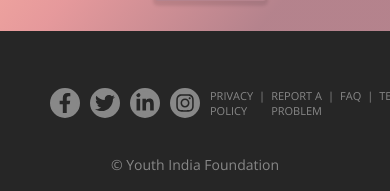
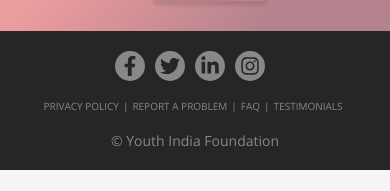
Before and after one commit to tashi2408/yourFriend, a React (Create React App) app: page /#/ in a window 390 px wide. Shown: the part 6640-6831 px from the top of the page. After the commit the page ends 6810 px from the top, so only its background shows below. Built offline with nearby package versions, Linux system fonts and the light colour scheme.

Commit message:
footer responsive

```diff
--- a/src/components/footer/FooterCSS.css
+++ b/src/components/footer/FooterCSS.css
@@ -87,83 +87,6 @@
   background: #8a3ab9;
 }
 
-/* ul {
-  display: flex;
-  justify-content: center;
-  margin: 0;
-  padding: 0;
-}
-
-ul li {
-  list-style: none;
-}
-
-ul li a {
-  width: 3rem;
-  height: 3rem;
-  background-color: #888;
-  text-align: center;
-  line-height: 3rem;
-  font-size: 2rem;
-  margin-right: 1rem;
-  display: block;
-  border-radius: 50%;
-  position: relative;
-  overflow: hidden;
-  border: 3px solid #888;
-  z-index: 1;
-  transition: 0.5s;
-}
-
-ul li a .icon {
-  position: relative;
-  color: #262626;
-  transition: 0.5s;
-  z-index: 3;
-}
-
-ul li a:hover {
-  border: 3px solid #fff;
-  background-color: #fff;
-}
-
-ul li a:hover .icon {
-  color: #fff;
-  transform: rotateY(360deg);
-}
-
-ul li a:before {
-  content: "";
-  position: absolute;
-  top: 100%;
-  left: 0;
-  width: 100%;
-  height: 100%;
-  background: #f00;
-  transition: 0.5s;
-  z-index: 2;
-}
-
-ul li a:hover:before {
-  top: 0;
-}
-
-ul li:nth-child(1) a:before {
-  background: #3b5999;
-}
-
-ul li:nth-child(2) a:before {
-  background: #55acee;
-}
-
-ul li:nth-child(3) a:before {
-  background: #0077b5;
-}
-
-ul li:nth-child(4) a:before {
-  background: #8a3ab9;
-} */
-
 /*******************************************************************************/
 .links-footer {
   color: #888;
@@ -188,3 +111,31 @@ ul li:nth-child(4) a:before {
   font-size: 14px;
   color: #888;
 }
+
+@media only screen and (max-width: 900px) {
+  .footer-content {
+    padding: 0px 20px;
+  }
+}
+
+@media only screen and (max-width: 800px) {
+  .footer-content {
+    flex-direction: column;
+    align-items: center;
+    padding: 0;
+  }
+
+  .links-footer {
+    padding: 0.5rem 0;
+  }
+}
+
+@media only screen and (max-width: 800px) {
+  .links-footer {
+    font-size: 10px;
+  }
+
+  .link-item {
+    padding-right: 4px;
+  }
+}
```
